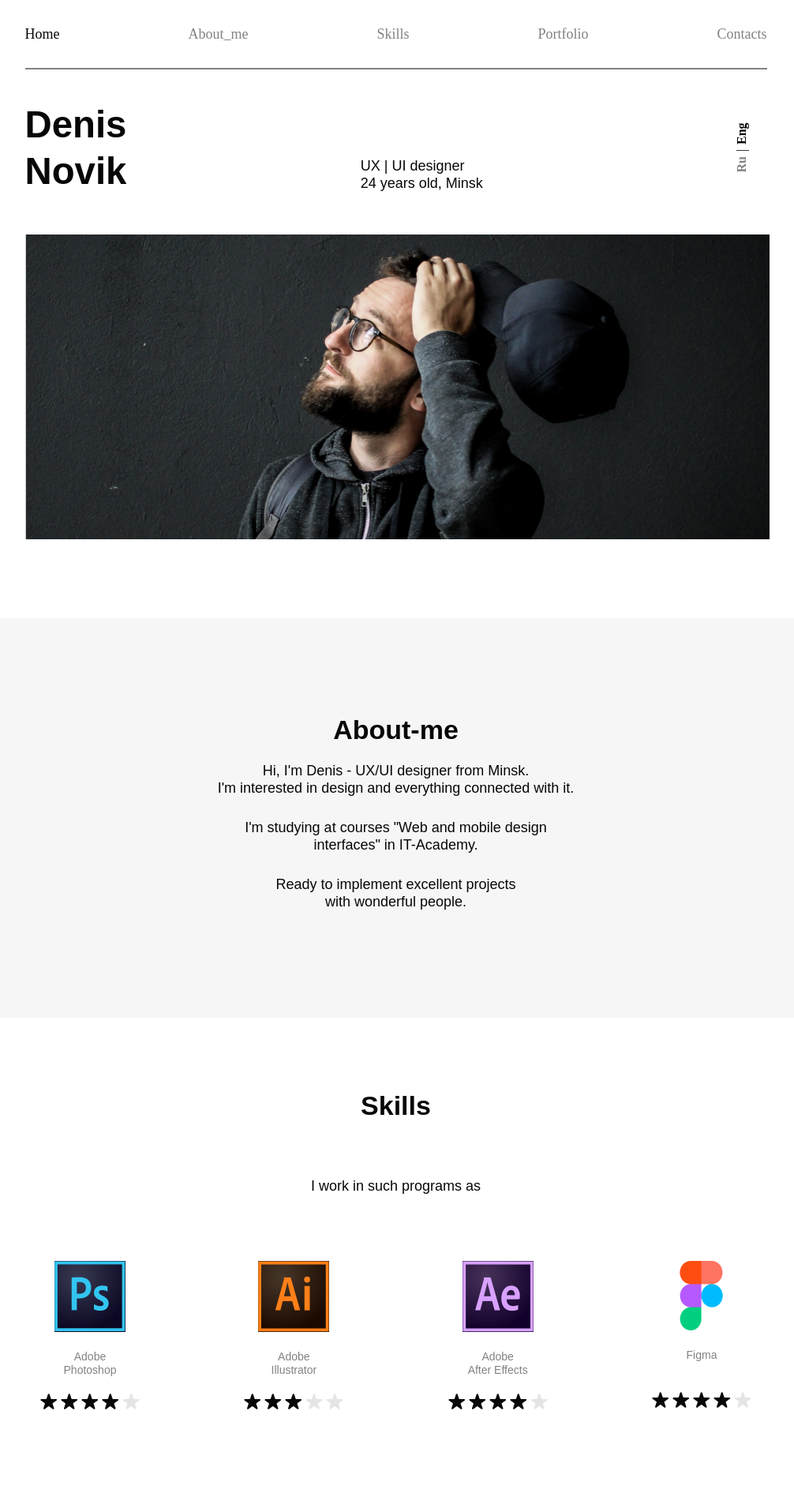
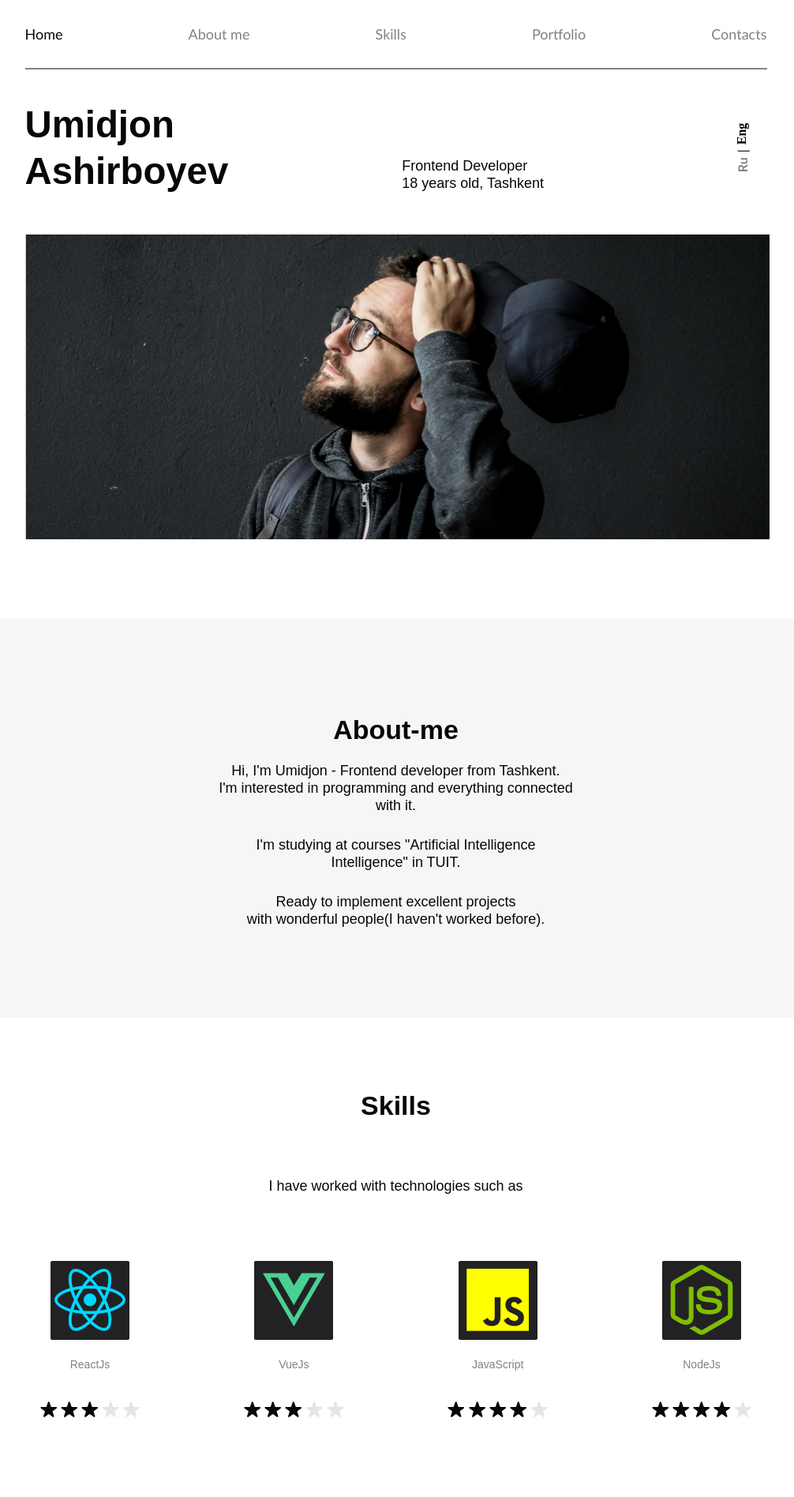
Before and after one commit to umidasirov/portfolio, a plain HTML site: page index.html in a window 1280 px wide. Shown: the top 1896 px of the page at 79% size, without its empty margins (221-1227 px from the left). Drawn offline with Linux system fonts and the light colour scheme.

Commit message:
second commit

```diff
--- a/all/style.css
+++ b/all/style.css
@@ -2,6 +2,7 @@
     padding: 0;
     box-sizing: border-box;
     margin: 0;
+    font-family: 'Gill Sans', 'Gill Sans MT', Calibri, 'Trebuchet MS', sans-serif;
 }
 
 body{
@@ -28,12 +29,16 @@ body{
 }
 
 .navigation li{
-    font-family: 'Gilroy-Bold';
      font-size: 18px;
     line-height: 22px;
     color: #828282;
     list-style: none;
+    transition: 0.5s;
     cursor: pointer;
+}
+.navigation li:hover{
+    color: #070707;
+    transition: 0.5s;
 }
 
 .home{
@@ -198,9 +203,35 @@ body{
     color: #828282;
     margin-top: 23px;
 }
-
-.group-pr:nth-child(1) img{
-    background: radial-gradient(75.99% 75.64% at 32.94% 22.44%, rgba(52, 54, 78, 0.98) 0%, #0C0824 100%);
+.group-pr i{
+    font-size: 90px;padding-top: 4px;
+    width: 100px;
+    height: 100px;
+    border-radius: 2px;
+}
+.group-pr:nth-child(1) i{
+    font-size: 90px;
+    color: #00D8FF;
+    background-color: #222224;
+    border-radius: 2px;
+}
+.group-pr:nth-child(2) i{
+    font-size: 90px;
+    color: #49D191;
+    background-color: #222224;
+    border-radius: 2px;
+}
+.group-pr:nth-child(3) i{
+    font-size: 90px;
+    color: yellow;
+    background-color:#222224;
+    border-radius: 2px;
+}
+.group-pr:nth-child(4) i{
+    font-size: 90px;
+    color: #80BD01;
+    background-color:#222224;
+    border-radius: 2px;
 }
 
 .group-pr:nth-child(2) img{
@@ -333,9 +364,18 @@ body{
     width: 342px;
     height: 42px;
 }
-.contacts-icon img{
-    width: 40px;
-    height: 40px;
+.contacts-icon a{
+    color: #1C0A00;
+    width: 80px;
+    height: 80px;
+    transition: 0.5s;
+}
+.contacts-icon{
+    font-size: 30px;
+}
+.contacts-icon a:hover{
+    color: #828282;
+    transition: 0.5s;
 }
 .button-media{
 display: none;
@@ -344,6 +384,12 @@ display: none;
     display: none;
 }
 
+html {
+    scroll-behavior: smooth;
+}
+a{
+    text-decoration: none;
+}
 
 
 
@@ -465,8 +511,8 @@ display: none;
     }
     .author-img{
         width: 316.5px;
-        overflow: hidden;
-        background-image: url(./img/BSPP2266\ \(2\).png);
+        /* overflow: hidden; */
+        background-image: url(./img/Author.png);
     }
     .about-author .job{
         margin-top: 17px;
@@ -534,4 +580,18 @@ display: none;
         height: 170px;
         margin-bottom: 33px;
     }
+    .main-img{
+        width: 316.5px;
+        z-index: 4;
+        display: block !important;
+    }
+    .author-img{
+        background: none;
+    }
 }
+#skills {
+    scroll-margin-top: 20px;
+}
+.main-img{
+    display: none;
+}
--- a/index.html
+++ b/index.html
@@ -14,21 +14,31 @@
            <nav>
              <div class="container">
                 <ul class="navigation">
+                    <a href="#">
                         <li class="home" id="home">
                             Home
                         </li>
+                    </a>
+                    <a href="#AboutMe">
                         <li class="about-me" id="About-me">
-                        About_me
+                            About me
                         </li>
+                    </a>
+                    <a href="#Skills">
                         <li class="skills" id="skills">
                             Skills
                         </li>
+                    </a>
+                    <a href="#Portfolio">
                         <li class="partfolio" id="portfolio">
                             Portfolio
                         </li>
+                    </a>
+                    <a href="#Contacts">
                         <li class="contacts" id="contacts">
                             Contacts
                         </li>
+                    </a>
                 </ul>
                 <button class="cls" id="cls">
                     <img src="./all/img/x-button.png" alt="">
@@ -58,13 +68,13 @@
             <div class="media-about-author">
                <div class="about-author">
                 <div class="name">
-                    Denis <br>
-                    Novik
+                    Umidjon <br>
+                    Ashirboyev
                 </div>
 
                 <div class="job">
-                    UX | UI designer <br>
-                    24 years old, Minsk
+                    Frontend Developer <br>
+                    18 years old, Tashkent
                 </div>
 
                 <div class="rus-eng">
@@ -90,27 +100,27 @@
 
 
             <div class="author-img">
-                <!-- big img author-->
+                <img src="./all/img/Author.png" alt="" class="main-img">
             </div>
         </div>
     </section>
-    <section class="About-me">
+    <section class="About-me" id="AboutMe">
         <div class="container">
             <div class="title-about-me">
                 <h1>
                     About-me
                 </h1>
                 <p>
-                    Hi, I'm Denis - UX/UI designer from Minsk. <br>
-                    I'm interested in design and everything connected with it.
+                    Hi, I'm Umidjon - Frontend developer from Tashkent. <br>
+                    I'm interested in programming and everything connected with it.
                 </p>
                 <p>
-                    I'm studying at courses "Web and mobile design <br>
-                    interfaces" in IT-Academy.
+                    I'm studying at courses "Artificial Intelligence <br>
+                    Intelligence" in TUIT.
                 </p>
                 <p>
                     Ready to implement excellent projects <br>
-                    with wonderful people.
+                    with wonderful people(I haven't worked before).
                 </p>
             </div>
         </div>
@@ -121,14 +131,39 @@
             <div class="title-skills">
                 <h1>Skills</h1>
                 <p>
-                    I work in such programs as
+                    I have worked with technologies such as
                 </p>
                 <div class="skills-group">
                     <div class="group-pr">
-                        <img src="./all/img/program-icon/v.png" alt="">
+                        <i class="fa-brands fa-react"></i>
                         <span>
-                            Adobe <br>
-                            Photoshop
+                            ReactJs
+                        </span>
+                        <div class="stars">
+                            <img src="./all/img/program-icon/Star.svg" alt="">
+                            <img src="./all/img/program-icon/Star.svg" alt="">
+                            <img src="./all/img/program-icon/Star.svg" alt="">
+                            <img src="./all/img/program-icon/Star grey (1).svg" alt="">
+                            <img src="./all/img/program-icon/Star grey (1).svg" alt="">
+                        </div>
+                    </div>
+                    <div class="group-pr">
+                        <i class="fa-brands fa-vuejs"></i>
+                        <span>
+                            VueJs
+                        </span>
+                        <div class="stars">
+                            <img src="./all/img/program-icon/Star.svg" alt="">
+                            <img src="./all/img/program-icon/Star.svg" alt="">
+                            <img src="./all/img/program-icon/Star.svg" alt="">
+                            <img src="./all/img/program-icon/Star grey (1).svg" alt="">
+                            <img src="./all/img/program-icon/Star grey (1).svg" alt="">
+                        </div>
+                    </div>
+                    <div class="group-pr">
+                        <i class="fa-brands fa-js"></i>
+                        <span>
+                            JavaScript
                         </span>
                         <div class="stars">
                             <img src="./all/img/program-icon/Star.svg" alt="">
@@ -139,37 +174,9 @@
                         </div>
                     </div>
                     <div class="group-pr">
-                        <img src="./all/img/program-icon/Vector (4).png" alt="">
+                        <i class="fa-brands fa-node-js"></i>
                         <span>
-                            Adobe <br>
-                            Illustrator
-                        </span>
-                        <div class="stars">
-                            <img src="./all/img/program-icon/Star.svg" alt="">
-                            <img src="./all/img/program-icon/Star.svg" alt="">
-                            <img src="./all/img/program-icon/Star.svg" alt="">
-                            <img src="./all/img/program-icon/Star grey (1).svg" alt="">
-                            <img src="./all/img/program-icon/Star grey (1).svg" alt="">
-                        </div>
-                    </div>
-                    <div class="group-pr">
-                        <img src="./all/img/program-icon/Vector (5).png" alt="">
-                        <span>
-                            Adobe <br>
-                            After Effects
-                        </span>
-                        <div class="stars">
-                            <img src="./all/img/program-icon/Star.svg" alt="">
-                            <img src="./all/img/program-icon/Star.svg" alt="">
-                            <img src="./all/img/program-icon/Star.svg" alt="">
-                            <img src="./all/img/program-icon/Star.svg" alt="">
-                            <img src="./all/img/program-icon/Star grey (1).svg" alt="">
-                        </div>
-                    </div>
-                    <div class="group-pr">
-                        <img src="./all/img/program-icon/free-icon-figma-5968705.png" alt="">
-                        <span>
-                        Figma
+                            NodeJs
                         </span>
                         <div class="stars">
                             <img src="./all/img/program-icon/Star.svg" alt="">
@@ -209,24 +216,24 @@
         </div>
     </section>
     <footer>
-        <div class="Contacts">
+        <div class="Contacts" id="Contacts">
             <div class="container">
                 <div class="title-contacts">
-                   <h1> Contscts</h1>
+                   <h1> Contacts</h1>
                    <h3>
                     Want to know more or just chat? <br>
                     You are welcome!
                    </h3>
                 <button>Send message</button>
                 <div class="contacts-icon">
-                    <img src="./all/img/footer-icons/linkedin.png" alt="">
-                    <img src="./all/img/footer-icons/instagram.png" alt="">
-                    <img src="./all/img/footer-icons/behance.png" alt="">
-                    <img src="./all/img/footer-icons/dribble.png" alt="">
+                    <a href="https://t.me/Killersevena"><i class="fa-brands fa-telegram"></i></a>
+                    <a href="https://instagram/umid_dev_100"><i class="fa-brands fa-instagram"></i></a>
+                    <a href="https://github.com/umidasirov"><i class="fa-brands fa-github"></i></a>
+                    <a href="https://facebook/umid_dev_100"><i class="fa-brands fa-facebook"></i></a>
                 </div>
                 <p>
                     Like me on <br>
-                    LinkedIn, Instagram, Behance, Dribble
+                    Instagram, Github, Facebook
                 </p>
                 </div>
 
```
Also changed, not shown: 1 other file. Lines whose indentation alone changed are shown as unchanged.
